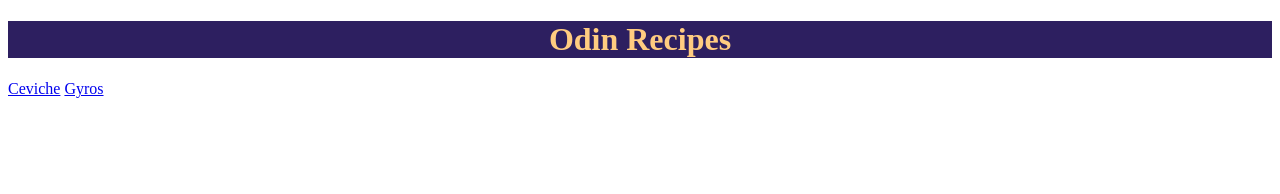
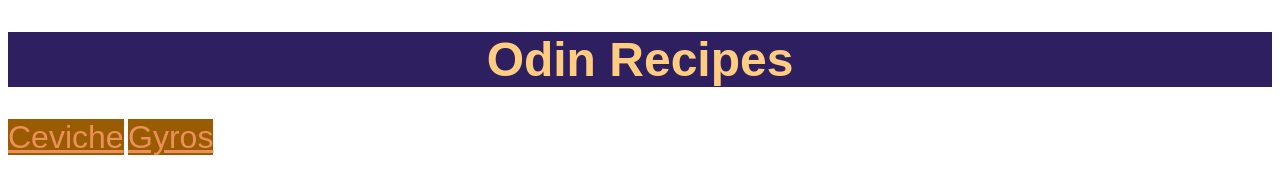
Before and after one commit to RubyFalcon/odin-recipes, a plain HTML site: page index.html in a window 1280 px wide. Drawn offline with Linux system fonts and the light colour scheme.

Commit message:
style heading and recipes

```diff
--- a/styles.css
+++ b/styles.css
@@ -1,7 +1,19 @@
+* {
+    font-family: Arial, Helvetica, sans-serif;
+}
+
 h1 {
     height: auto;
     width: auto;
     text-align: center;
     color: hsl(36, 100%, 75%);
     background-color: hsl(253, 51%, 25%);
+    font-size: 48px;
+
 }
+
+.recipe {
+    font-size: 32px;
+    color: rgb(236, 143, 90);
+    background-color: hsl(36, 100%, 30%);
+}
```
